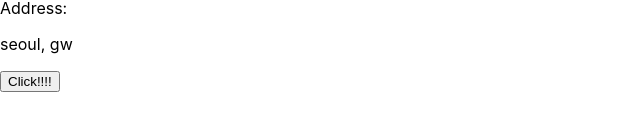
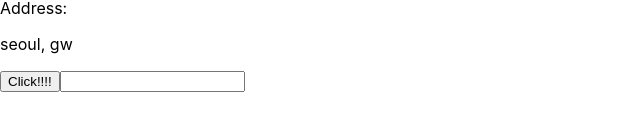
Before and after one commit to SeEun9618/typescript, a React (Create React App) app: page / in a window 1280 px wide. Shown: the part 353-484 px from the top of the page, without its empty margins (0-640 px from the left). Built offline with nearby package versions, Linux system fonts and the light colour scheme.

Commit message:
useRef 추가

```diff
--- a/src/Greetings.tsx
+++ b/src/Greetings.tsx
@@ -1,4 +1,4 @@
-import React from 'react';
+import React, { useRef } from 'react';
 
 type GreetingsProps = {
     name: string;
@@ -24,8 +24,14 @@ function Greetings({
                        favoriteFoods,
                        address,
                    }: GreetingsProps) {
+    const inputRef = useRef<HTMLInputElement | null>(null);
 
-    const handleClick = () => onClick(name);
+    const handleClick = () => {
+        onClick(name);
+        if (inputRef.current) {
+            inputRef.current.focus();
+        }
+    };
 
     return (
         <div>
@@ -37,11 +43,14 @@ function Greetings({
             {address && (
                 <>
                     <p>Address:</p>
-                    <p>{address.city}, {address.state}</p>
+                    <p>
+                        {address.city}, {address.state}
+                    </p>
                 </>
             )}
             <div>
                 <button onClick={handleClick}>Click!!!!</button>
+                <input type="text" ref={inputRef} />
             </div>
         </div>
     );
```
